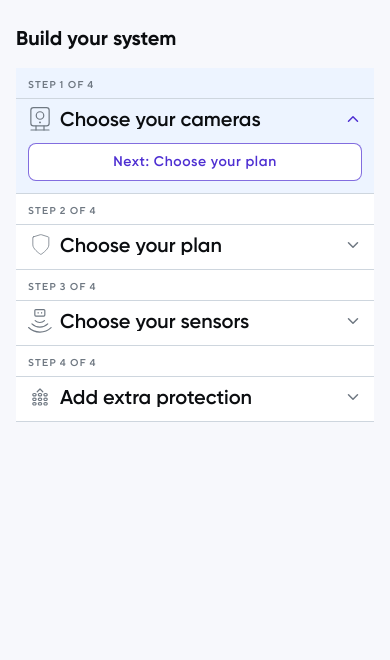
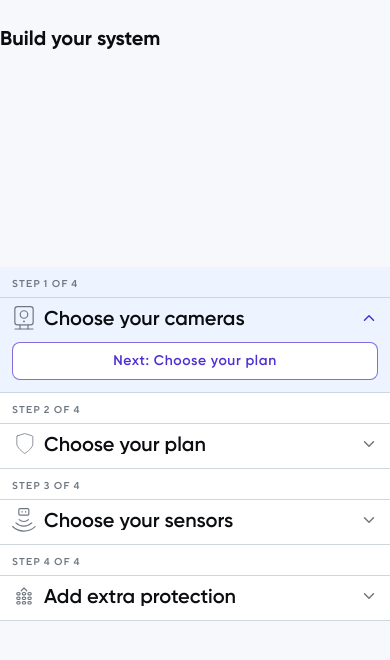
Before and after one commit to Hassannzidan/security-system-builder, a React (Vite) app in the folder apps/web/: page / in a window 390 px wide. Shown: the top 660 px of the page. Built offline with nearby package versions, Linux system fonts and the light colour scheme.

Commit message:
feat: add PageGrid component for responsive layout and integrate into HomePage

```diff
--- /dev/null
+++ b/apps/web/src/layouts/PageGrid.tsx
@@ -0,0 +1,33 @@
+import type { ElementType, ReactNode } from 'react';
+
+import { cn } from '@/lib/utils';
+
+export interface PageGridProps {
+  children: ReactNode;
+  /** Element to render as the grid root. Defaults to `div`. */
+  as?: ElementType;
+  /** Extra classes on the grid root (background, min-height, etc.). */
+  className?: string;
+}
+
+/**
+ * Shared page column grid.
+ *
+ * The root element *is* the grid — pages put layout on this shell, and children
+ * choose columns with `col-span` / `col-start`. Components stay layout-agnostic.
+ *
+ * - Below `lg`: single column.
+ * - `lg`+: 12-column grid.
+ */
+export function PageGrid({ children, as: Comp = 'div', className }: PageGridProps) {
+  return (
+    <Comp
+      className={cn(
+        'mx-auto grid w-full max-w-screen-2xl grid-cols-1 gap-4 py-6 sm:py-8 lg:grid-cols-12 lg:gap-4 lg:py-10',
+        className,
+      )}
+    >
+      {children}
+    </Comp>
+  );
+}
--- /dev/null
+++ b/apps/web/src/layouts/index.ts
@@ -0,0 +1,3 @@
+export { RootLayout } from './RootLayout';
+export { PageGrid } from './PageGrid';
+export type { PageGridProps } from './PageGrid';
--- a/apps/web/src/pages/HomePage.tsx
+++ b/apps/web/src/pages/HomePage.tsx
@@ -6,9 +6,16 @@ import {
   ShieldPlusIcon,
   type AccordionStepConfig,
 } from '@/components/common';
+import { PageGrid } from '@/layouts';
+import { cn } from '@/lib/utils';
 
 /**
  * HomePage — hosts the reusable <Accordion /> as a 4-step system builder.
+ *
+ * Layout (mobile-first):
+ * - `<main>` *is* the shared 12-column PageGrid.
+ * - Below `lg`: single column (content full width).
+ * - `lg`+: Accordion sits on cols 2–11; outermost cols 1 and 12 stay empty.
  *
  * Step bodies are intentionally empty for now; the accordion is driven entirely
  * by this `steps` config, so content can be dropped in per step later without
@@ -21,15 +28,21 @@ const STEPS: AccordionStepConfig[] = [
   { id: 'extras', title: 'Add extra protection', icon: <ShieldPlusIcon /> },
 ];
 
+/** Center band of the page grid: full width on mobile, cols 2–11 on lg+. */
+const CENTER_COLS = 'col-span-full min-w-0 lg:col-span-10 lg:col-start-2';
+
 export function HomePage() {
   return (
-    <main className="min-h-screen bg-[#F7F8FC] px-4 py-6 sm:px-6 sm:py-8 lg:px-8 lg:py-10">
-      <div className="mx-auto w-full max-w-4xl xl:max-w-5xl">
-        <h1 className="mb-4 font-['Gilroy'] text-xl font-bold text-[#0B0D10] sm:mb-6 sm:text-2xl lg:text-[28px]">
-          Build your system
-        </h1>
-        <Accordion steps={STEPS} />
-      </div>
-    </main>
+    <PageGrid as="main" className="min-h-screen bg-[#F7F8FC]">
+      <h1
+        className={cn(
+          CENTER_COLS,
+          "font-['Gilroy'] text-xl font-bold text-[#0B0D10] sm:text-2xl lg:text-[28px]",
+        )}
+      >
+        Build your system
+      </h1>
+      <Accordion className={CENTER_COLS} steps={STEPS} />
+    </PageGrid>
   );
 }
```
